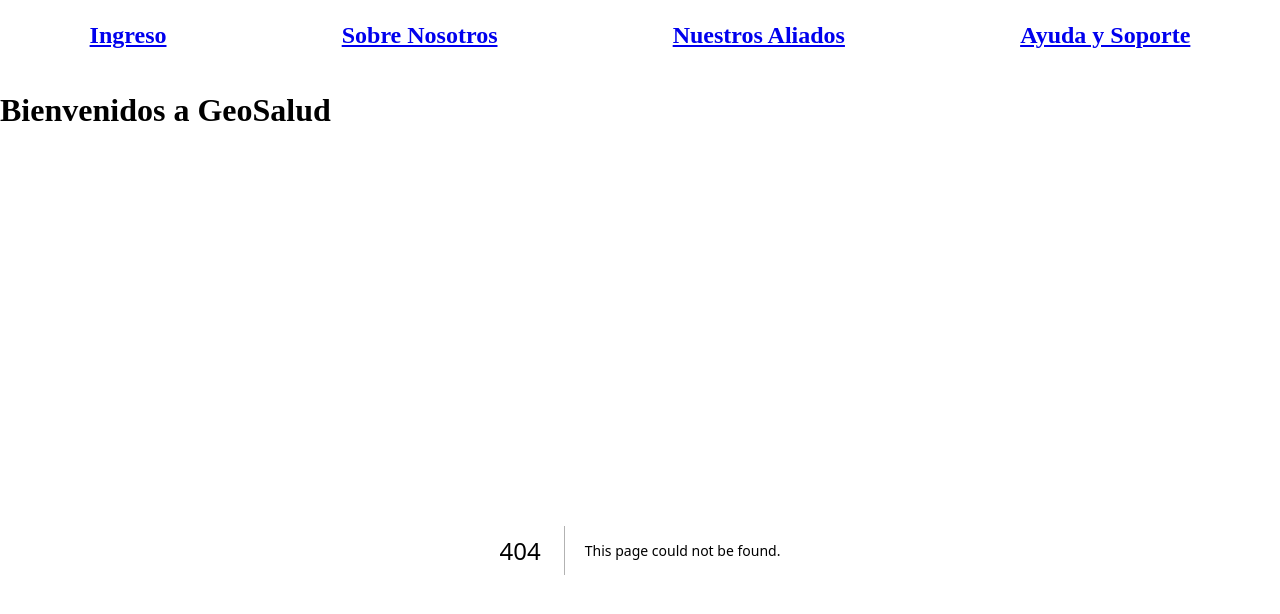
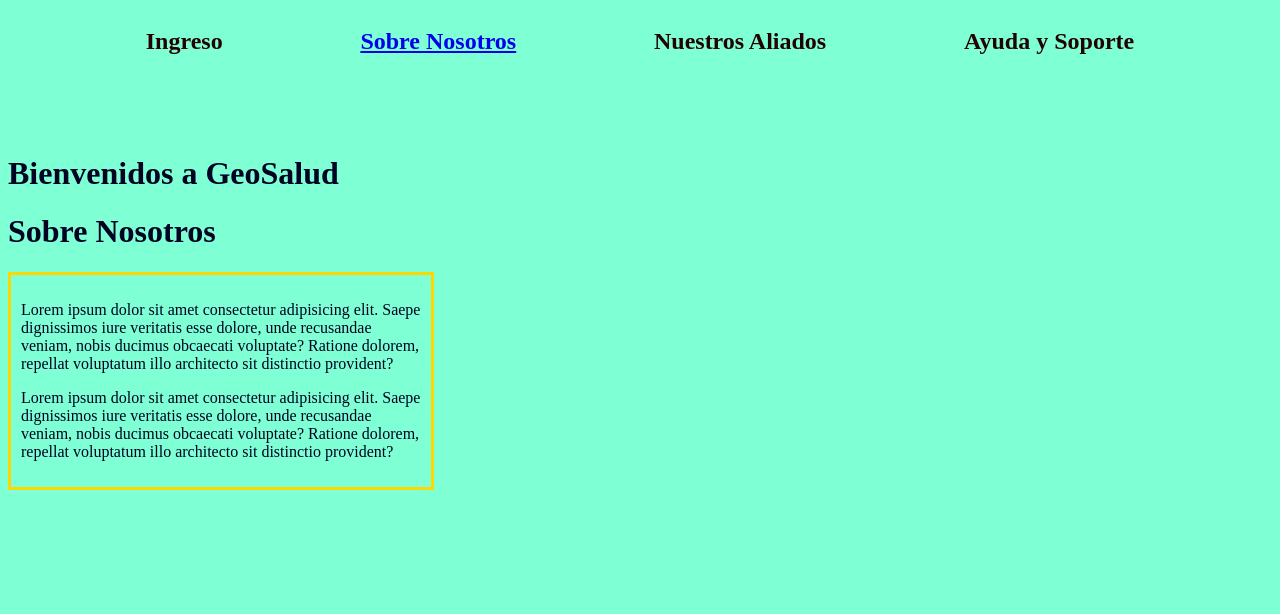
Before and after one commit to SamuelDvid/GeoSalud, a Next.js app: page /nosotros in a window 1280 px wide. Before the commit this address had no page. Shown: the top 614 px of the page. Built offline with nearby package versions, Linux system fonts and the light colour scheme.

Commit message:
Se crea un menu desplegable para la opcion ingresar, asimismo para la opcion: Nuestros aliados

```diff
--- /dev/null
+++ b/app/nosotros/page.css
@@ -0,0 +1,16 @@
+body{
+    background-color: aquamarine;
+    color: rgb(2, 2, 34);
+}
+
+.titulo{
+
+}
+
+.contenedor-articulo{
+    border: 3px solid gold;
+    width: 400px;
+    padding: 10px;
+    display: flex;
+    justify-content: flex-start;
+}
--- /dev/null
+++ b/app/nosotros/page.jsx
@@ -0,0 +1,26 @@
+import "./page.css";
+
+export default function Nosotros() {
+  return (
+    <>
+      <h1 className="titulo">Sobre Nosotros</h1>
+
+      <article className="contenedor-articulo">
+        <aside>
+          <p>
+            Lorem ipsum dolor sit amet consectetur adipisicing elit. Saepe
+            dignissimos iure veritatis esse dolore, unde recusandae veniam,
+            nobis ducimus obcaecati voluptate? Ratione dolorem, repellat
+            voluptatum illo architecto sit distinctio provident?
+          </p>
+          <p>
+            Lorem ipsum dolor sit amet consectetur adipisicing elit. Saepe
+            dignissimos iure veritatis esse dolore, unde recusandae veniam,
+            nobis ducimus obcaecati voluptate? Ratione dolorem, repellat
+            voluptatum illo architecto sit distinctio provident?
+          </p>
+        </aside>
+      </article>
+    </>
+  );
+}
--- a/componentes/Navbar.css
+++ b/componentes/Navbar.css
@@ -1,7 +1,35 @@
 
 .navbar-container{
-    border: 2px solid white;
     display: flex;
-    justify-content: space-around;
+    justify-content: space-evenly;
+    margin-bottom: 80px;
+}
 
-}
+
+
+.dropdown {
+    display: inline-block;
+    position: relative;
+    color: rgb(34, 3, 3);
+  }
+
+  .dropdown-content {
+    display: none;
+    position: absolute;
+    width: 200px;
+    overflow: 40px;
+    box-shadow: 0px 10px 10px 0px ;
+  }
+
+  .dropdown:hover .dropdown-content {
+    display: block;
+  }
+  .dropdown-content a {
+    display: block;
+    color: rgb(26, 7, 7);
+    text-decoration: none;
+  }
+  .dropdown-content a:hover {
+    color: #FFFFFF;
+    background-color: #00A4BD;
+  }
--- a/componentes/Navbar.jsx
+++ b/componentes/Navbar.jsx
@@ -5,24 +5,37 @@
     <div>
       <nav className="navbar-container">
         <h2>
-          <Link className="navbar" href="/inicio">
+          <div className="dropdown">
             Ingreso
-          </Link>
+            <div className="dropdown-content">
+              <a href="">Usuario</a>
+              <a href="">Eps</a>
+            </div>
+          </div>
         </h2>
+
         <h2>
           <Link className="navbar" href="/nosotros">
             Sobre Nosotros
           </Link>
         </h2>
         <h2>
-          <Link className="navbar" href="/inicio">
+          <div className="dropdown">
             Nuestros Aliados
-          </Link>
+            <div className="dropdown-content">
+              <a href="">Mutual Ser</a>
+              <a href="">Salud Total</a>
+              <a href="">Sanitas</a>
+            </div>
+          </div>
         </h2>
         <h2>
-          <Link className="navbar" href="/inicio">
+          <div className="dropdown">
             Ayuda y Soporte
-          </Link>
+            <div className="dropdown-content">
+              <a href="">Contactanos</a>
+            </div>
+          </div>
         </h2>
       </nav>
     </div>
```
Also changed, not shown: app/global.css (line endings or trailing spaces).
